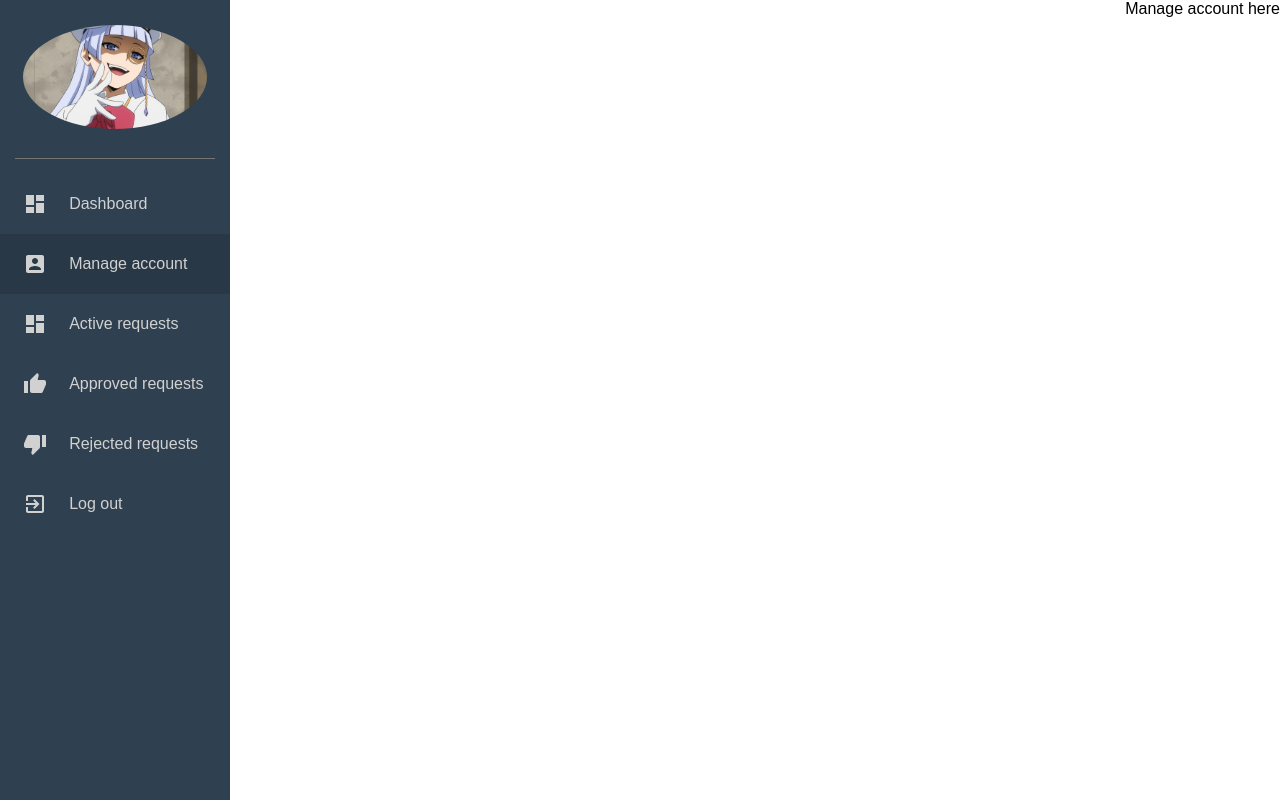
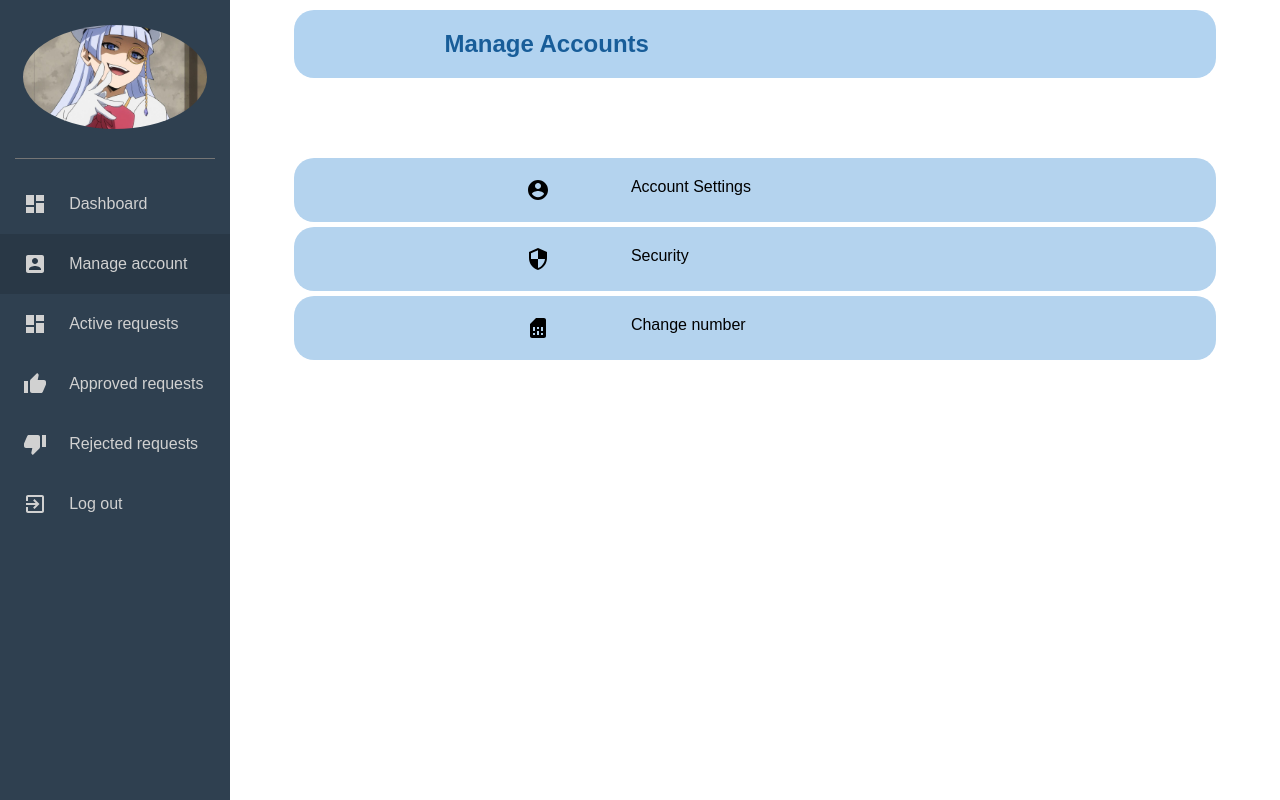
Before and after one commit to yusraahmed3/smartfarmingweb, a React (Create React App) app: page /account in a window 1280 px wide. Built offline with nearby package versions, Linux system fonts and the light colour scheme.

Commit message:
account css

```diff
--- a/src/components/Avatar.js
+++ b/src/components/Avatar.js
@@ -1,5 +1,4 @@
 import React from 'react'
-import AccountCircleIcon from '@material-ui/icons/AccountCircle';
 import Animegirl from '../images/anime.jpg'
 import './Avatar.css'
 
--- a/src/components/ManageAccount.css
+++ b/src/components/ManageAccount.css
@@ -1,4 +1,51 @@
 .mngacc{
+
     position: absolute;
-    right: 0;
+    right: 5%;
+    height: 70vh;
+    width: 72vw;
+    align-items: center;
+    justify-content: center;
+
 }
+
+.pagetitle{
+    background-color: rgb(178, 211, 240);
+    color: rgb(24, 93, 153);
+    padding: 20px 150px;
+    margin-top: 10px;
+    border-radius: 20px;
+}
+
+
+.menudiv{
+    list-style-type: none;
+    margin-top: 80px;
+}
+
+.listitem{
+    display: flex;
+    flex-direction: row;
+    background-color: rgb(180, 211, 238);
+    padding: 20px 150px;
+    border-radius: 20px;
+    margin-bottom: 5px;
+}
+
+.listitem:hover{
+    background-color: rgb(125, 185, 238) ;
+    color: #fff;
+    cursor: pointer;
+    border-radius: 20px;
+}
+
+.icon{
+    flex: 30%;
+    display: grid;
+    place-items: center;
+
+}
+
+.title{
+    flex: 70%;
+}
--- a/src/components/ManageAccount.js
+++ b/src/components/ManageAccount.js
@@ -1,13 +1,32 @@
 import React from 'react'
 import Sidebar from './Sidebar'
 import './ManageAccount.css'
+import {SidebarData} from './SidebarData'
+import AccountCircleIcon from '@material-ui/icons/AccountCircle';
+import SecurityIcon from '@material-ui/icons/Security';
+import SimCardIcon from '@material-ui/icons/SimCard';
 
 function ManageAccount() {
     return (
         <>
         <Sidebar/>
         <div className="mngacc">
-            Manage account here
+            <div className="pagetitle">
+             <h2>Manage Accounts</h2>
+            </div>
+            <div className="menudiv">
+                <ul className="menulist">
+                    <li className="listitem">
+                    <div className="icon"> <AccountCircleIcon /></div><div className="title">Account Settings</div>
+                    </li>
+                    <li className="listitem">
+                    <div className="icon"> <SecurityIcon /></div><div className="title">Security</div>
+                    </li>
+                    <li className="listitem">
+                       <div className="icon"> <SimCardIcon /></div><div className="title">Change number</div>
+                    </li>
+                </ul>
+            </div>
         </div>
         </>
     )
--- a/src/components/Request.js
+++ b/src/components/Request.js
@@ -1,8 +1,10 @@
 import React from 'react'
+import Navbar from './Navbar'
 
 function Request() {
     return (
         <div>
+            <Navbar />
             This is the request page
         </div>
     )
--- a/src/components/Sidebar.js
+++ b/src/components/Sidebar.js
@@ -10,7 +10,7 @@ function Sidebar() {
             <hr className="linesep"/>
             <ul className="sidebarlist">
             {SidebarData.map((val,key) => {
-                return <li key={key} onClick={() => {window.location.pathname= val.link}}  id={window.location.pathname == val.link ? "active" : ""} className="row">
+                return <li key={key} onClick={() => {window.location.pathname= val.link}}  id={window.location.pathname === val.link ? "active" : ""} className="row">
                     <div id="icon">{val.icon}</div>
                     <div id="title">{val.title}</div>
                 </li>
```
